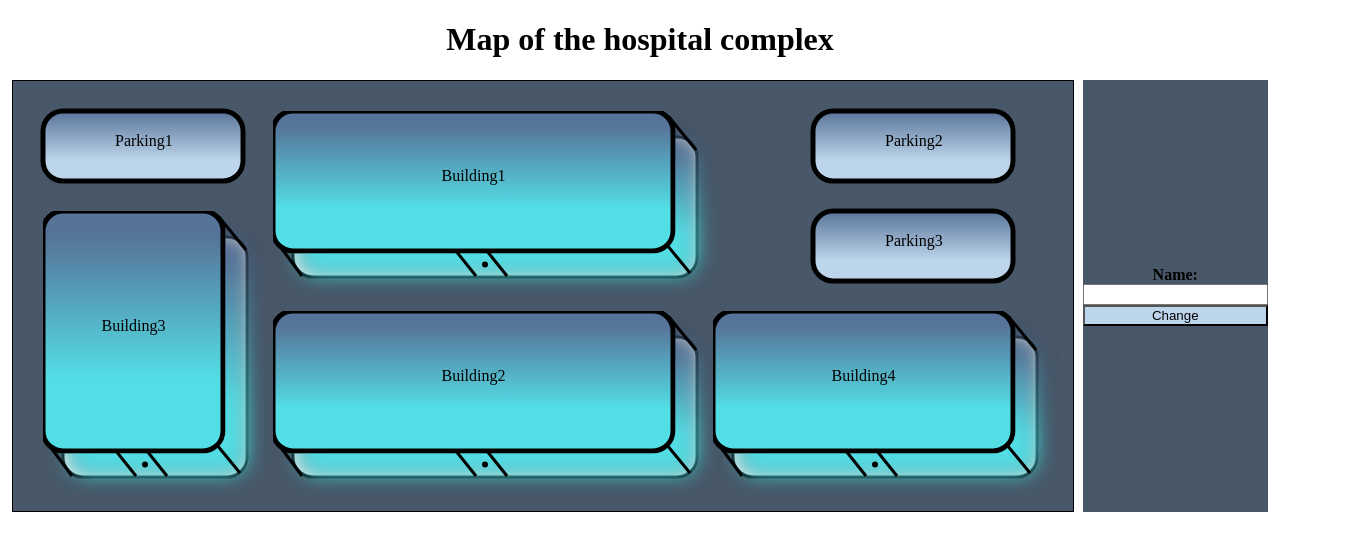
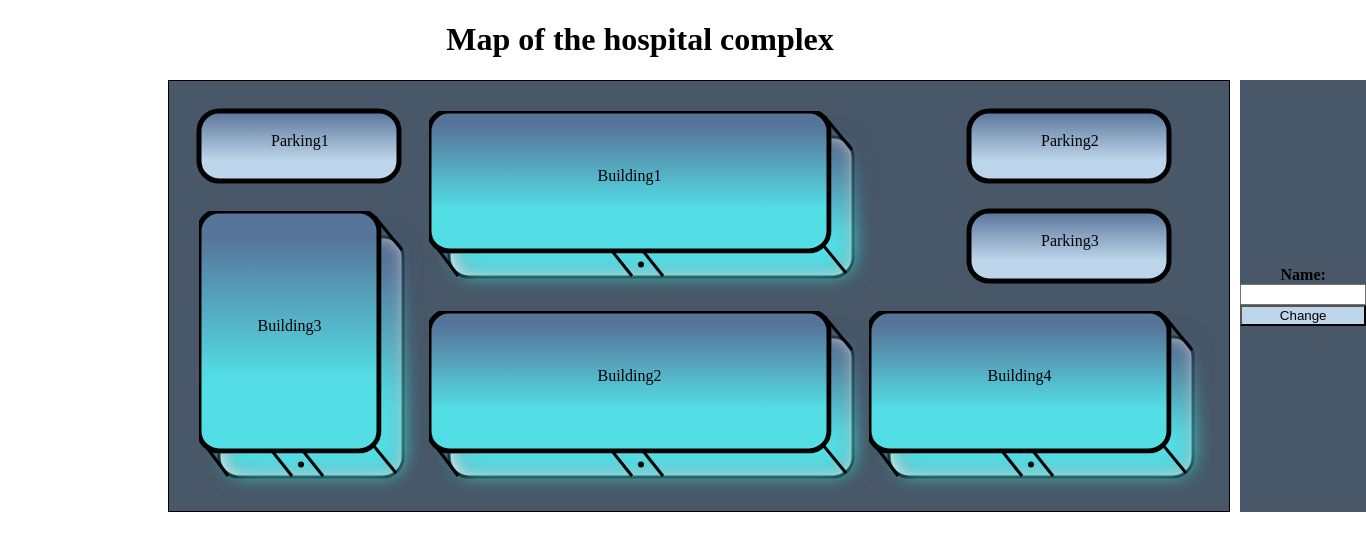
Before and after one commit to Health-Care-Clinic/Health-Care-Clinic, an Angular app in the folder ManagerApplication/ManagerApp/: page / in a window 1280 px wide. Shown: the top 550 px of the page, 1366 px wide, since content can reach past the window. Built offline with nearby package versions, Linux system fonts and the light colour scheme.

Commit message:
improvement(e03): improve element aligment

```diff
--- a/ManagerApplication/ManagerApp/src/app/component/hospital-map/hospital-map.component.html
+++ b/ManagerApplication/ManagerApp/src/app/component/hospital-map/hospital-map.component.html
@@ -1,10 +1,12 @@
 <h1 style="margin-left:auto; margin-right:auto; display:block;text-align:center;">Map of the hospital complex</h1>
-<div style="margin-left:auto; margin-right:auto; display:flex;align-content:center;">
+<div style="margin-left:auto; margin-right:auto; display:flex;align-content:flex-end;">
+    <div style="margin-right: 20px; padding: 70px;" *ngIf="!(building?.type.toString() === '0')"></div>
     <div style="margin-right: 20px;" *ngIf="isHospital && selectedBuilding">
         <ul class="vertical-nav" *ngFor="let floor of building.floors">
             <li><a [routerLink]="['/floor', building.id, floor.id]">{{floor.name}}</a></li>
         </ul>
     </div>
+    <div style="padding-right: -100px;">
         <svg width="1060" height="430" style="border:1px solid black;background-color:#495869;margin-left:auto; margin-right:auto; display:block;"  xmlns="http://www.w3.org/2000/svg" xmlns:xlink="http://www.w3.org/1999/xlink">
             <defs>
                 <filter  id="f2" x="0" y="0" width="200%" height="200%">
@@ -44,8 +46,11 @@
 
             </g>
         </svg>
+    </div>
+    <div style="padding: 5px;">
 
-    <div style="background-color:#495869;margin-left:auto; margin-right:auto; display:flex;flex-direction: column;justify-content: center;">
+    </div>
+    <div style=" background-color:#495869; display:flex;flex-direction: column;justify-content: center; width: 10%;">
 
         <b style="text-align: center;">Name:</b>
         <input style="text-align: center;" type="text" id="nameHTML"  value=""/>
```
Lines whose indentation alone changed are shown as unchanged.
